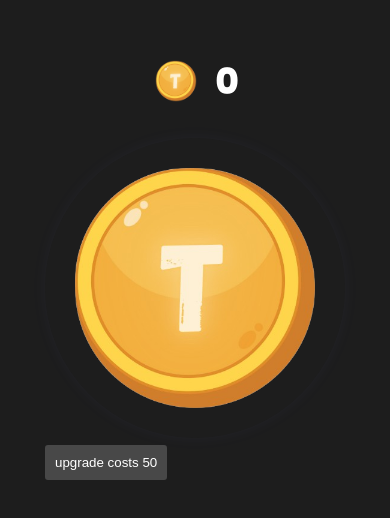
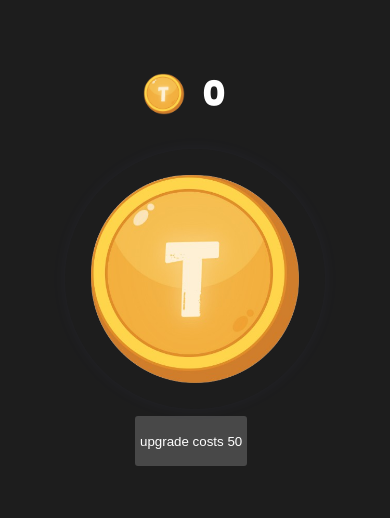
Before and after one commit to ismoil222/ismoil222.github.io, a plain HTML site: page index.html in a window 390 px wide. Shown: the part 170-688 px from the top of the page. Drawn offline with Linux system fonts and the light colour scheme.

```diff
--- a/main.css
+++ b/main.css
@@ -52,7 +52,6 @@
 #leveltap {
     width: 200px;
     height: 100px;
-    margin-top: 00px;
     background-color: #fff;
 }
 .plus-one {
@@ -70,12 +69,14 @@
 }
 
 #upgrade {
+    height: 50px;
     border: none;
     padding: 10px;
     border-radius: 3px;
     background-color: #484848;
     user-select: none;
     color: #fff;
+    margin-left: 85px;
     cursor: pointer;
 }
 
@@ -90,3 +91,18 @@
         transform: translateY(-120px);
     }
 }
+
+@media screen and (max-width: 1200px) {
+    #upgrade {
+        padding: 5px;
+        margin-left: 70px;
+    }
+    .circle img {
+        width: 260px;
+        height: 260px;
+    }
+    .score {
+        font-size: 35px;
+        margin-right: 26px;
+    }
+}
--- a/main.js
+++ b/main.js
@@ -28,10 +28,11 @@
   setImage()
 }
 
+
 function upgrade() {
   if (getScore() >= 50) {
-      const newScore = getScore() - 50;  // Calculate the new score
-      setScore(newScore);  // Update the score
+      const newScore = getScore() - 50;
+      setScore(newScore);
       console.log("upgraded");
       click = click + 1;
   } else {
```
Also changed, not shown: cursor logo.svg (deleted), 2 other files.
